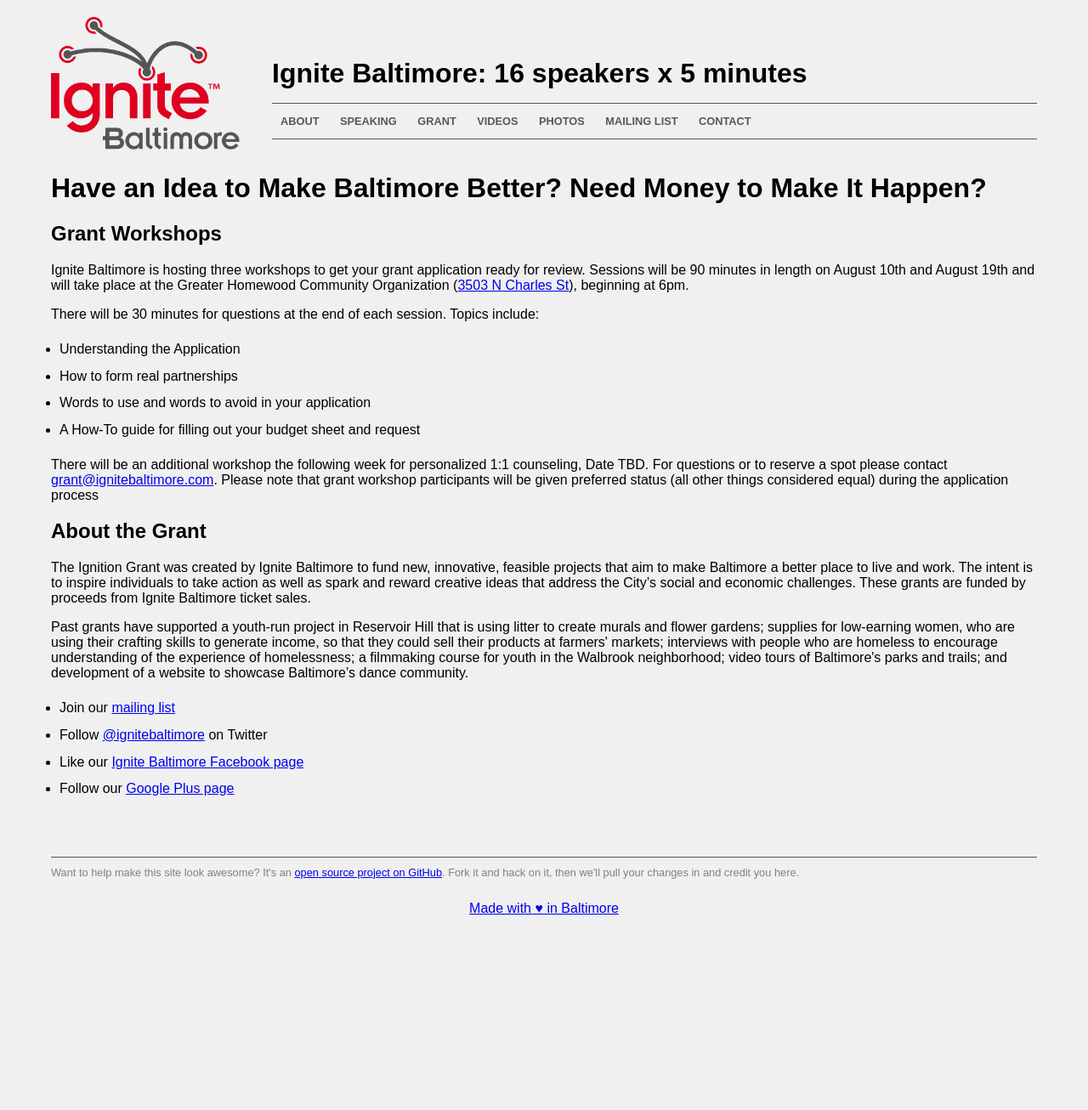
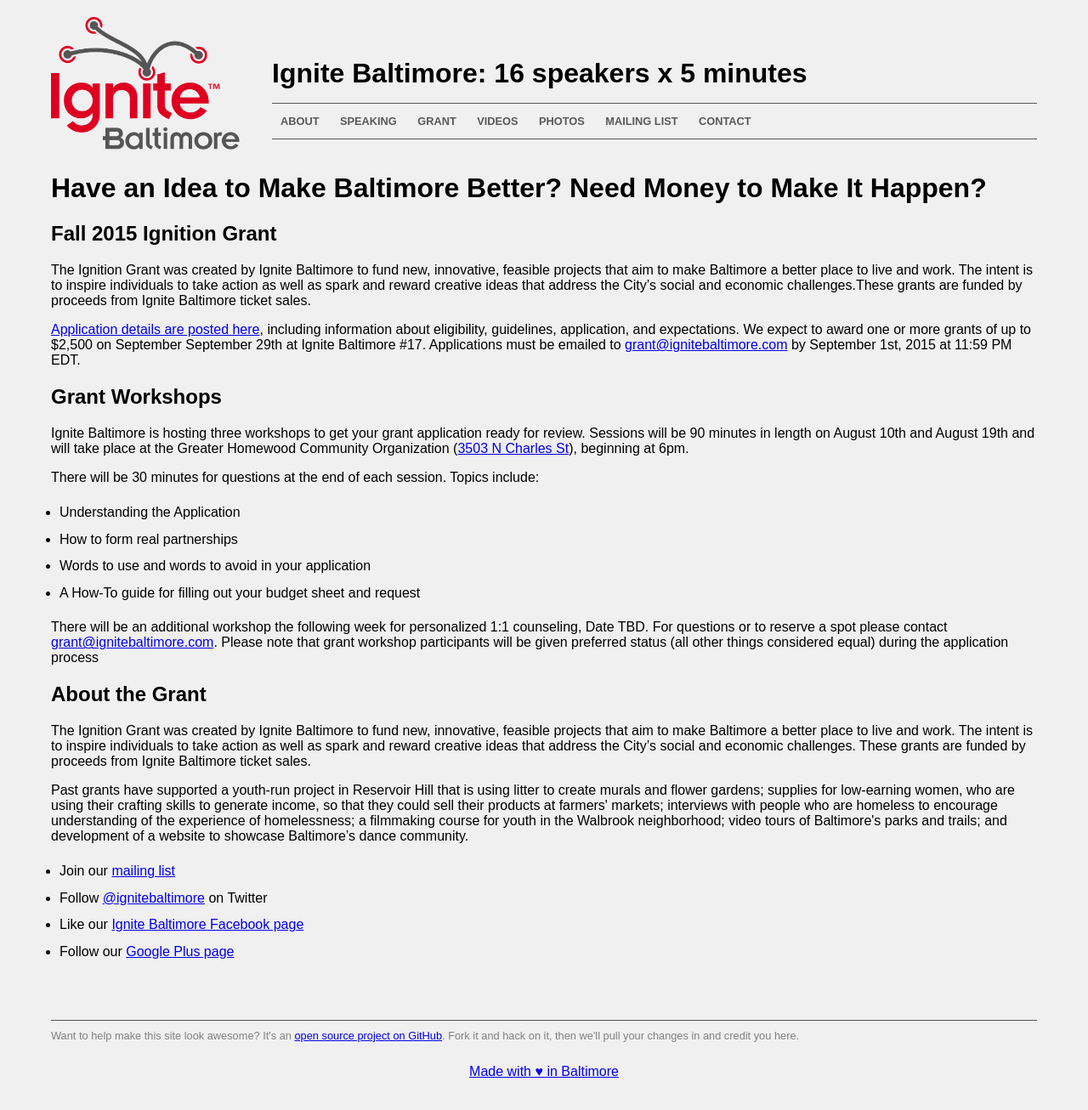
Before and after one commit to ignitebaltimore/ignitebaltimore.github.com, a Jekyll site: the page built from grant.html, in a window 1280 px wide. Shown: the whole page at 85% size. Built offline with Jekyll 4.4.1, drawn with Linux system fonts in a browser that asks for light colours; nearby versions of some CDN libraries; before the commit the page ends 1114 px from its top, so only the background shows below that.

Commit message:
Add fall 2015 grant details

```diff
--- a/grant.html
+++ b/grant.html
@@ -4,6 +4,17 @@
 ---
 
 <h1 class="row">Have an Idea to Make Baltimore Better? Need Money to Make It Happen?</h1>
+
+<h2 class="row">Fall 2015 Ignition Grant</h2>
+<p class='row'>
+The Ignition Grant was created by Ignite Baltimore to fund new, innovative, feasible projects that aim to make Baltimore a better place to live and work. The intent is to inspire individuals to take action as well as spark and reward creative ideas that address the City’s social and economic challenges.These grants are funded by proceeds from Ignite Baltimore ticket sales.
+</p>
+
+<p class="row">
+<a href='https://docs.google.com/document/d/14u1dJ3HESYNcWDnYyPTIx_Htb15LWxsvKWSC2sscmgY/'>Application details are posted here</a>, including information about eligibility,
+guidelines, application, and expectations. We expect to award one or more grants of
+up to $2,500 on September September 29th at Ignite Baltimore #17. Applications must be emailed to <a href="mailto:grant@ignitebaltimore.com">grant@ignitebaltimore.com</a>
+by September 1st, 2015 at 11:59 PM EDT.</p>
 
 <h2 class="row">Grant Workshops</h2>
 
@@ -32,9 +43,4 @@
 Past grants have supported a youth-run project in Reservoir Hill that is using litter to create murals and flower gardens; supplies for low-earning women, who are using their crafting skills to generate income, so that they could sell their products at farmers' markets; interviews with people who are homeless to encourage understanding of the experience of homelessness; a filmmaking course for youth in the Walbrook neighborhood; video tours of Baltimore's parks and trails; and development of a website to showcase Baltimore’s dance community.
 </p>
 
-<!--<p class="row"><a href='https://docs.google.com/document/d/14u1dJ3HESYNcWDnYyPTIx_Htb15LWxsvKWSC2sscmgY/edit'>Application details are posted here</a>, including information about eligibility,-->
-<!--guidelines, application, and expectations. We expect to award one or more grants of-->
-<!--up to $2,500 each on September 18, 2014 at Ignite Baltimore 15. Applications must be emailed to <a href="mailto:grant@ignitebaltimore.com">grant@ignitebaltimore.com</a>-->
-<!--by August 10th, 2014 at 11:59 PM EDT.</p>-->
-
 {% include social_media.html %}
```
